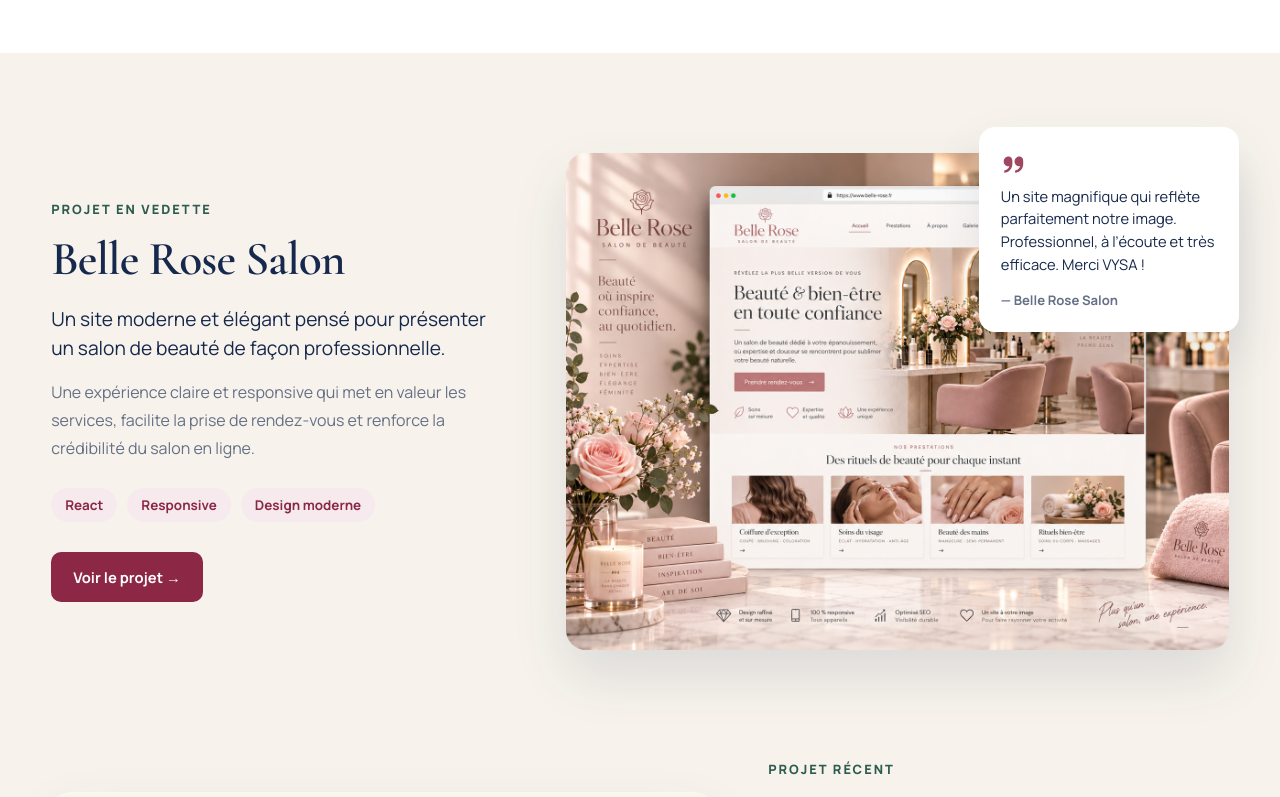
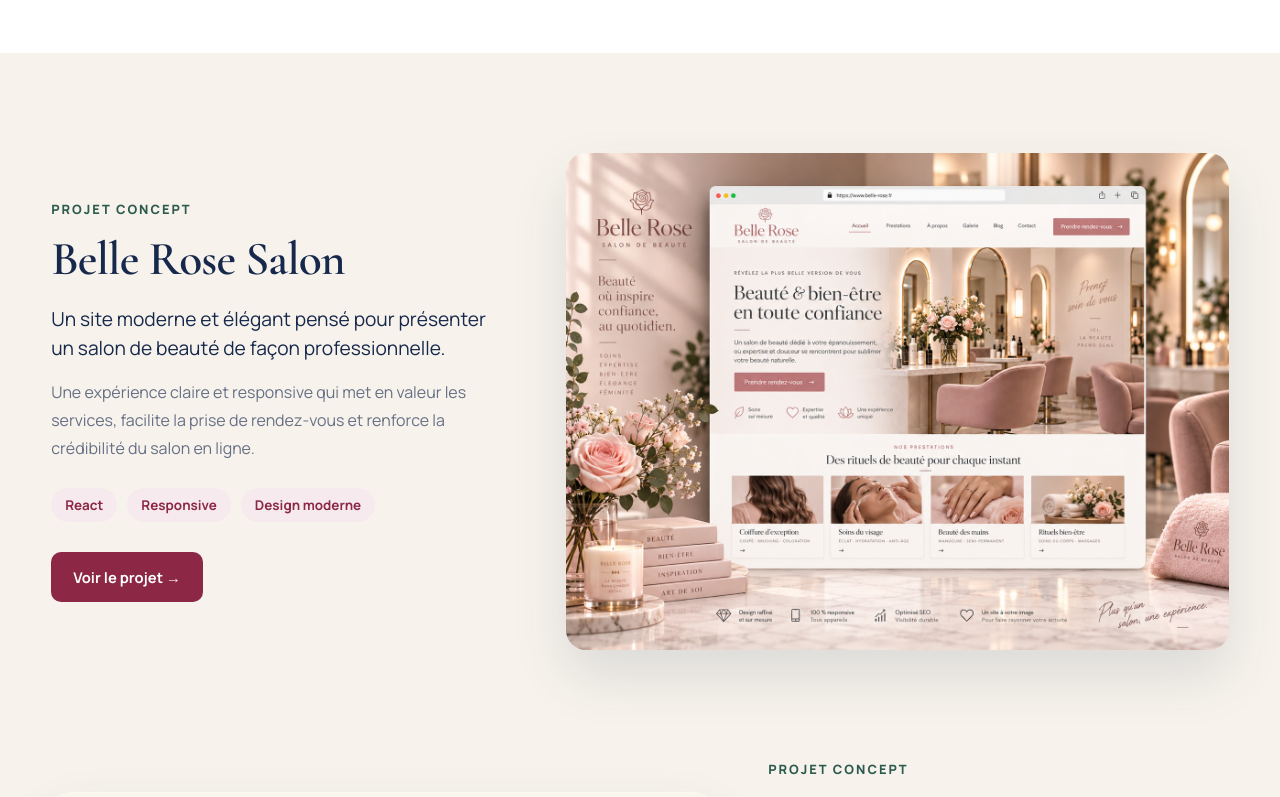
Before and after one commit to samanehmaboudi/vysa-solutions, a React (Vite) app: page / in a window 1280 px wide. Shown: the part 1400-2197 px from the top of the page. Built offline with nearby package versions, Linux system fonts and the light colour scheme.

Commit message:
retrait du témoignage

```diff
--- a/src/App.jsx
+++ b/src/App.jsx
@@ -356,7 +356,7 @@
         <section id="work" className="project-section">
           <div className="container project-grid">
             <div className="project-content">
-              <p className="section-eyebrow">PROJET EN VEDETTE</p>
+              <p className="section-eyebrow">PROJET CONCEPT</p>
               <h2>Belle Rose Salon</h2>
 
               <p className="project-lead">
@@ -392,24 +392,13 @@
                 alt="Projet Belle Rose Salon"
                 className="project-image"
               />
-
-              <aside className="testimonial-card">
-                <span className="testimonial-quote">
-                  <IconQuote />
-                </span>
-                <p>
-                  Un site magnifique qui reflète parfaitement notre image.
-                  Professionnel, à l’écoute et très efficace. Merci VYSA !
-                </p>
-                <span className="testimonial-author">— Belle Rose Salon</span>
-              </aside>
             </div>
           </div>
 
           {/* ----- Projet 2 : Sérénité Massage ----- */}
           <div className="container project-grid project-grid--reverse">
             <div className="project-content">
-              <p className="section-eyebrow">PROJET RÉCENT</p>
+              <p className="section-eyebrow">PROJET CONCEPT</p>
               <h2>Sérénité Massage</h2>
 
               <p className="project-lead">
```
